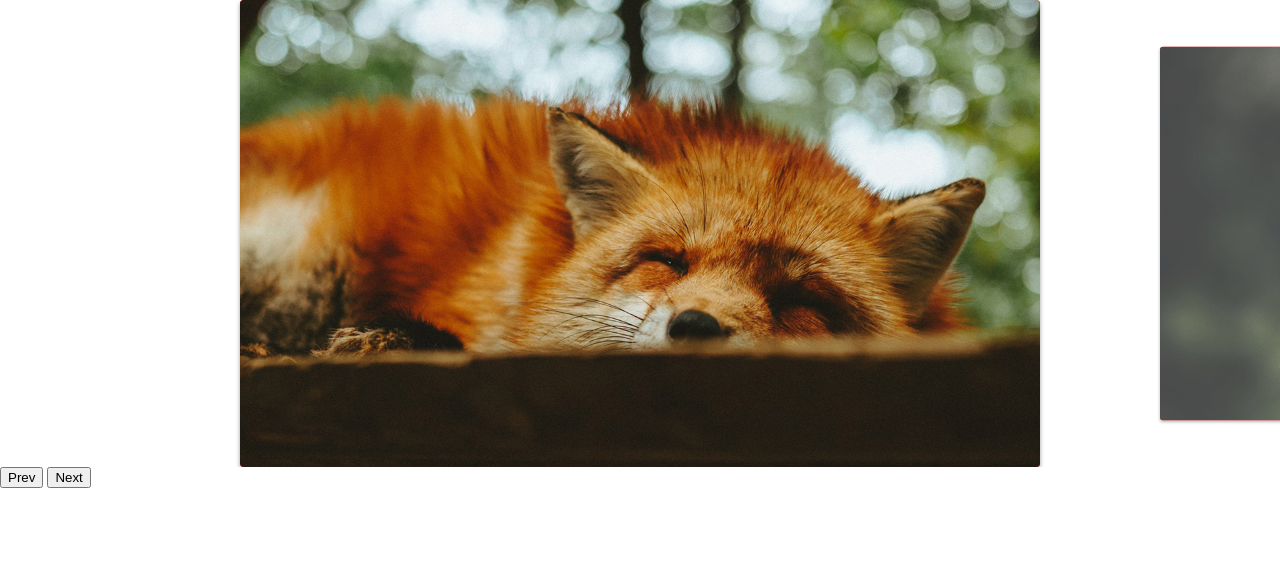
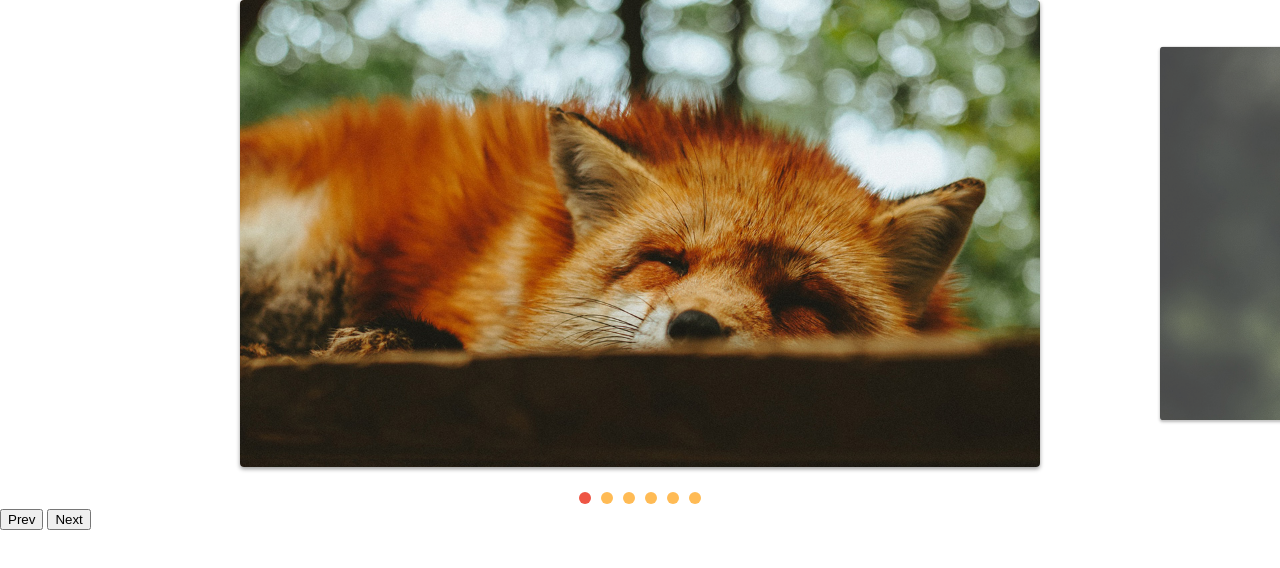
Before and after one commit to israeljrx/slide-animais, a plain HTML site: page index.html in a window 1280 px wide. Drawn offline with Linux system fonts and the light colour scheme.

Commit message:
adicionada paginacao por slide

```diff
--- a/css/style.css
+++ b/css/style.css
@@ -1,46 +1,66 @@
-body{
+body {
   margin: 0px;
 }
 
-ul{
+ul {
   padding: 0px;
-  margin:0px;
+  margin: 0px;
   list-style: none;
 }
 
-img{
+img {
   display: block;
   max-width: 100%;
 }
 
-.slide-wrapper{
+.slide-wrapper {
   overflow: hidden;
 }
 
-.slide{
+.slide {
   display: flex;
-  transition: .3s
 }
 
-.slide:hover{
+.slide:hover {
   will-change: transform;
 }
 
-.slide li{
+.slide li {
   flex-shrink: 0;
   width: 80vw;
   max-width: 800px;
   margin: 0 20px;
-  background: red;
+
+  border-radius: 4px;
+  overflow: hidden;
+  box-shadow: 0 2px 4px rgba(0,0,0,.4);
   opacity: .8;
   transform: scale(.8);
   transition: .4s;
-  border-radius: 4px;
-  overflow: hidden;
-  box-shadow: 0px 2px 4px rgba(0,0,0,.4);
 }
 
-.slide li.active{
+.slide li.active {
   opacity: 1;
   transform: scale(1);
 }
+
+[data-control="slide"] {
+  display: flex;
+  justify-content: center;
+  margin-top: 20px;
+}
+
+[data-control="slide"] li a {
+  display: block;
+  width: 12px;
+  height: 12px;
+  background: #FB5;
+  border-radius: 50%;
+  overflow: hidden;
+  text-indent: -999px;
+  margin: 5px;
+}
+
+[data-control="slide"] li.active a, [data-control="slide"] li a:hover {
+  background: #E54;
+}
--- a/js/script.js
+++ b/js/script.js
@@ -1,5 +1,9 @@
-import { Slide, SlideNav } from './slide.js';
+import { SlideNav } from './slide.js';
 
 const slide = new SlideNav('.slide', '.slide-wrapper');
 slide.init();
 slide.addArrow('.prev', '.next');
+
+slide.addControl();
+
+console.log(slide);
--- a/js/slide.js
+++ b/js/slide.js
@@ -6,6 +6,7 @@ export class Slide {
     this.wrapper = document.querySelector(wrapper);
     this.dist = { finalPosition: 0, startX: 0, movement: 0 };
     this.activeClass = 'active';
+    this.changeEvent = new Event('changeEvent');
   }
 
   transition(active) {
@@ -99,6 +100,7 @@ export class Slide {
     this.slidesIndexNav(index);
     this.dist.finalPosition = activeSlide.position;
     this.changeActiveClass();
+    this.wrapper.dispatchEvent(this.changeEvent);
   }
 
   changeActiveClass() {
@@ -150,6 +152,11 @@ export class Slide {
 }
 
 export class SlideNav extends Slide {
+  constructor(slide, wrapper) {
+    super(slide, wrapper);
+    this.bindControlEvents();
+  }
+
   addArrow(prev, next) {
     this.prevElement = document.querySelector(prev);
     this.nextElement = document.querySelector(next);
@@ -160,4 +167,45 @@ export class SlideNav extends Slide {
     this.prevElement.addEventListener('click', this.activePrevSlide);
     this.nextElement.addEventListener('click', this.activeNextSlide);
   }
+
+  createControl() {
+    const control = document.createElement('ul');
+    control.dataset.control = 'slide';
+    this.slideArray.forEach((item, index) => {
+      control.innerHTML += `<li><a href="#slide${index + 1}">${
+        index + 1
+      }</a></li>`;
+    });
+    this.wrapper.appendChild(control);
+    return control;
+  }
+
+  eventControl(item, index) {
+    item.addEventListener('click', (event) => {
+      event.preventDefault();
+      this.changeSlide(index);
+    });
+    this.wrapper.addEventListener('changeEvent', this.activeControlItem);
+  }
+
+  activeControlItem() {
+    this.controlArray.forEach((item) =>
+      item.classList.remove(this.activeClass),
+    );
+    this.controlArray[this.index.active].classList.add(this.activeClass);
+  }
+
+  addControl(customControl) {
+    this.control =
+      document.querySelector(customControl) || this.createControl();
+    this.controlArray = [...this.control.children];
+
+    this.activeControlItem();
+    this.controlArray.forEach(this.eventControl);
+  }
+
+  bindControlEvents() {
+    this.eventControl = this.eventControl.bind(this);
+    this.activeControlItem = this.activeControlItem.bind(this);
+  }
 }
```
